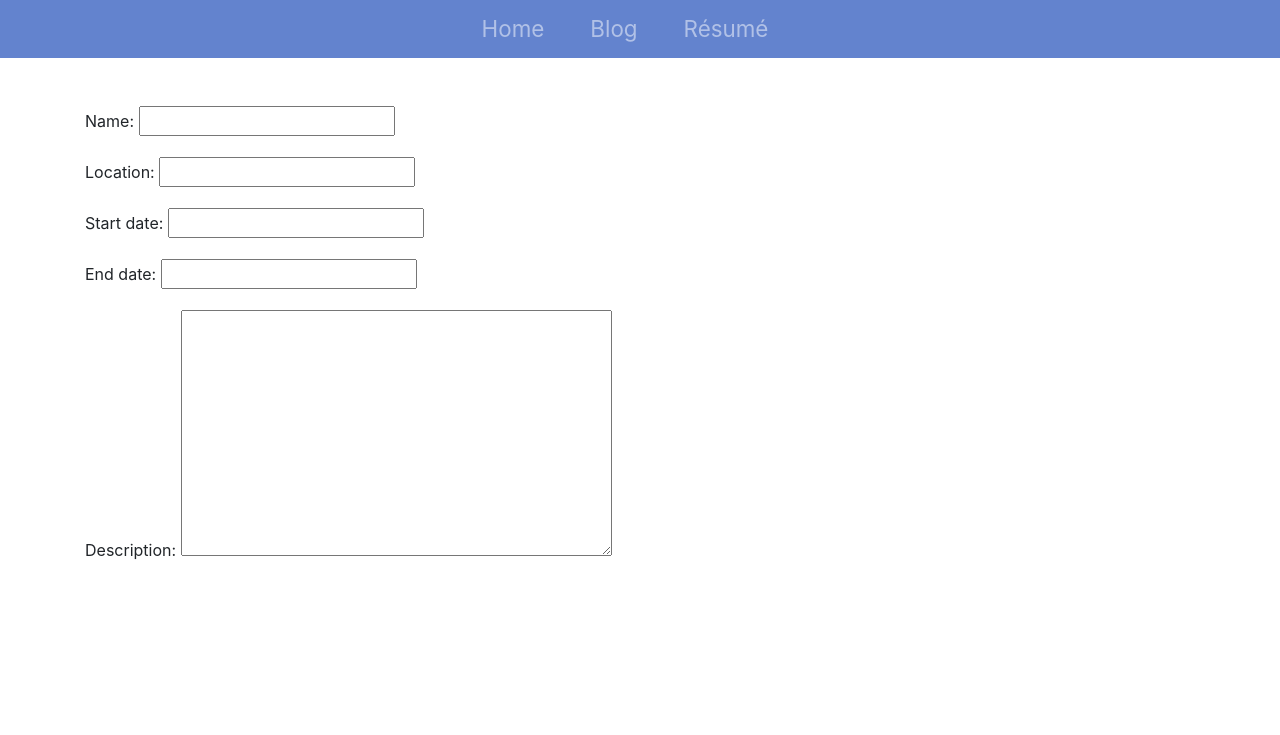
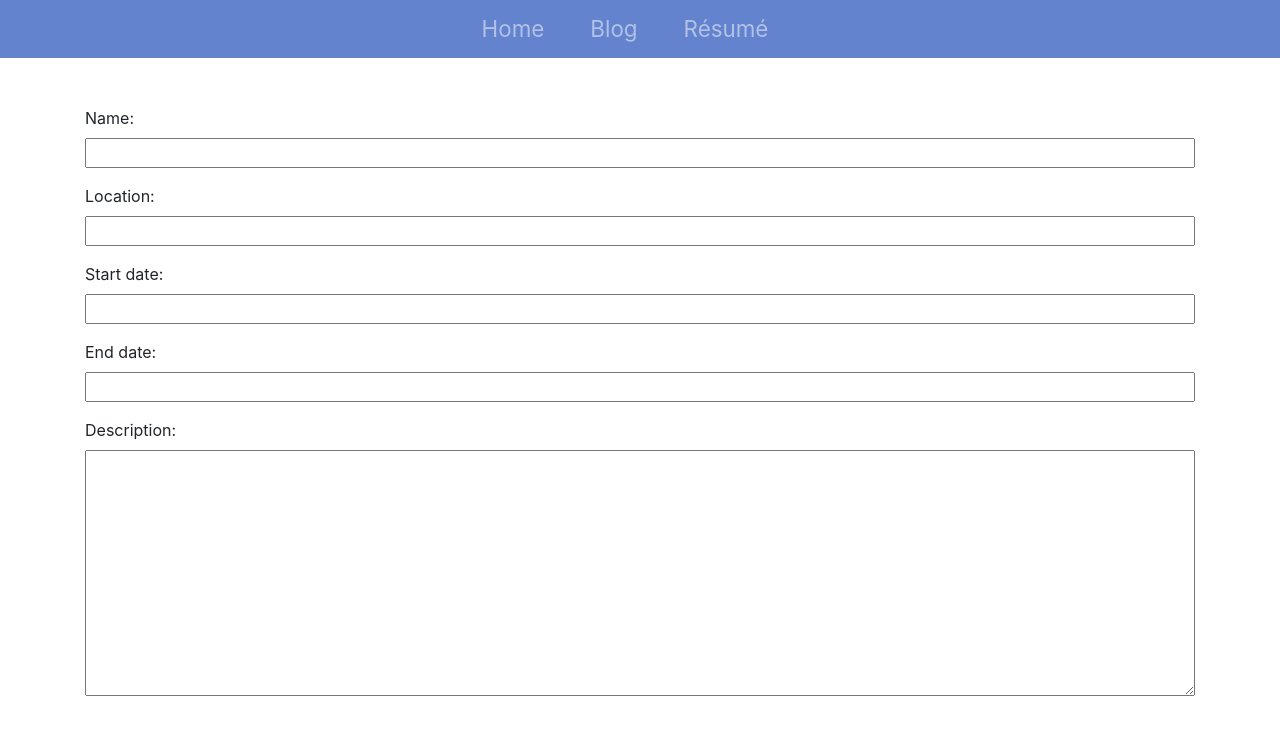
Before and after one commit to RavindTumber/bridging-cwk, a Django app: page /cv/volunteering/new/ in a window 1280 px wide. Shown: the top 735 px of the page. Run offline with Django 3.2, Linux system fonts and the light colour scheme; some libraries are stand-ins or nearby versions.

Commit message:
Changed formatting of volunteering form

```diff
--- a/cv/templates/cv/volunteering_edit.html
+++ b/cv/templates/cv/volunteering_edit.html
@@ -2,7 +2,9 @@
 
 {% block content %}
     <div class="container mt-5">
-        {{ form.as_p }}
+        <form method="POST" class="post-form">
+            {{ form.as_p }}
+        </form>
     </div>
 
 {% endblock %}
```
